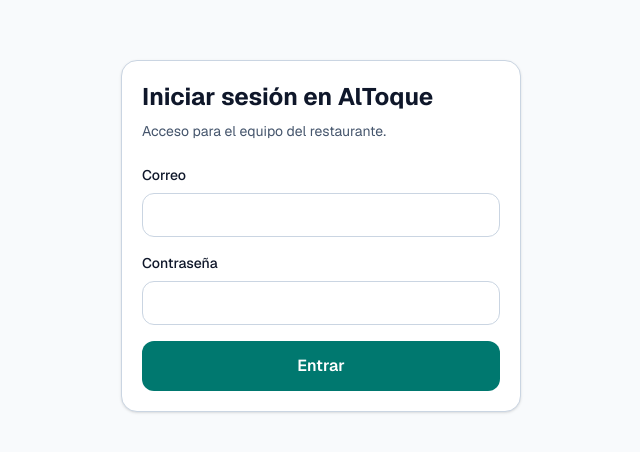
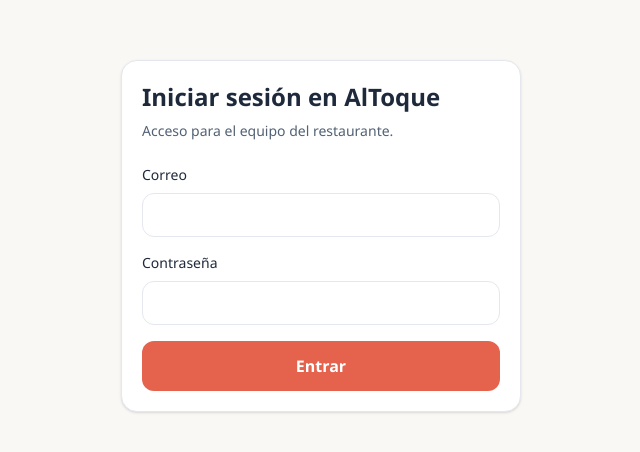
Before and after one commit to alexcrisdev/altoque, a Next.js app: page /login in a window 1280 px wide. Shown: the part 164-616 px from the top of the page, without its empty margins (319-959 px from the left). Built offline with nearby package versions, Linux system fonts and the light colour scheme.

Commit message:
US-100: colores v2 como variables de diseño

```diff
--- a/src/app/globals.css
+++ b/src/app/globals.css
@@ -2,8 +2,23 @@
 
 :root {
   color-scheme: light;
-  --background: #f8fafc;
-  --foreground: #0f172a;
+  --background: #FAF8F5;
+  --foreground: #1E2A3B;
+
+  /* Paleta v2: coral reservado para las acciones principales. */
+  --v2-coral: #E5634D;
+  --v2-coral-suave: #FDEEEA;
+  --v2-coral-oscuro: #B9442F;
+  --v2-pizarra: #1E2A3B;
+  --v2-azul: #3B6EA5;
+  --v2-azul-suave: #EAF1F8;
+  --v2-salvia: #2F8F83;
+  --v2-salvia-suave: #E7F4F1;
+  --v2-rojo: #D64545;
+  --v2-ambar: #D9902F;
+  --v2-marfil: #FAF8F5;
+  --v2-gris-frio: #F4F6F9;
+  --v2-borde: #E4E8EE;
 }
 
 @theme inline {
@@ -12,51 +27,52 @@
   --color-foreground: var(--foreground);
 
   /* Fuentes configuradas en layout.tsx. */
-  --font-sans: var(--font-geist-sans), sans-serif;
-  --font-mono: var(--font-geist-mono), monospace;
+  --font-sans: "Segoe UI", Inter, Arial, sans-serif;
+  --font-mono: ui-monospace, monospace;
 
   /* Marca y superficies. */
-  --color-marca: var(--color-teal-700);
-  --color-marca-hover: var(--color-teal-800);
+  --color-marca: var(--v2-coral);
+  --color-marca-hover: var(--v2-coral-oscuro);
+  --color-marca-suave: var(--v2-coral-suave);
   --color-superficie: #ffffff;
-  --color-superficie-suave: var(--color-slate-100);
-  --color-borde: var(--color-slate-300);
+  --color-superficie-suave: var(--v2-gris-frio);
+  --color-borde: var(--v2-borde);
   --color-texto: var(--foreground);
-  --color-texto-suave: var(--color-slate-600);
+  --color-texto-suave: #526174;
 
   /* Botones de acciones destructivas. */
-  --color-peligro: var(--color-red-700);
-  --color-peligro-hover: var(--color-red-800);
+  --color-peligro: var(--v2-rojo);
+  --color-peligro-hover: #A92F35;
 
   /* Entregado y estados generales. */
-  --color-neutro-fondo: var(--color-slate-100);
-  --color-neutro-borde: var(--color-slate-300);
-  --color-neutro-texto: var(--color-slate-700);
+  --color-neutro-fondo: var(--v2-gris-frio);
+  --color-neutro-borde: var(--v2-borde);
+  --color-neutro-texto: #435064;
 
   /* Aceptado. */
-  --color-info-fondo: var(--color-blue-50);
-  --color-info-borde: var(--color-blue-300);
-  --color-info-texto: var(--color-blue-800);
+  --color-info-fondo: var(--v2-azul-suave);
+  --color-info-borde: #A9C3DD;
+  --color-info-texto: #244F7D;
 
   /* Pendiente. */
-  --color-aviso-fondo: var(--color-amber-50);
-  --color-aviso-borde: var(--color-amber-300);
-  --color-aviso-texto: var(--color-amber-900);
+  --color-aviso-fondo: #FBF1E1;
+  --color-aviso-borde: #E7BD7D;
+  --color-aviso-texto: #70470F;
 
   /* En preparación. */
-  --color-progreso-fondo: var(--color-violet-50);
-  --color-progreso-borde: var(--color-violet-300);
-  --color-progreso-texto: var(--color-violet-800);
+  --color-progreso-fondo: var(--v2-azul-suave);
+  --color-progreso-borde: #A9C3DD;
+  --color-progreso-texto: #244F7D;
 
   /* Listo. */
-  --color-exito-fondo: var(--color-emerald-50);
-  --color-exito-borde: var(--color-emerald-300);
-  --color-exito-texto: var(--color-emerald-800);
+  --color-exito-fondo: var(--v2-salvia-suave);
+  --color-exito-borde: #9CCFC6;
+  --color-exito-texto: #17695F;
 
   /* Cancelado y errores. */
-  --color-peligro-fondo: var(--color-red-50);
-  --color-peligro-borde: var(--color-red-300);
-  --color-peligro-texto: var(--color-red-800);
+  --color-peligro-fondo: #FCECEC;
+  --color-peligro-borde: #E7A4A4;
+  --color-peligro-texto: #A92F35;
 }
 
 @theme {
@@ -71,5 +87,5 @@
 body {
   background: var(--background);
   color: var(--foreground);
-  font-family: var(--font-geist-sans), sans-serif;
+  font-family: "Segoe UI", Inter, Arial, sans-serif;
 }
--- a/src/app/layout.tsx
+++ b/src/app/layout.tsx
@@ -1,16 +1,5 @@
 import type { Metadata } from "next";
-import { Geist, Geist_Mono } from "next/font/google";
 import "./globals.css";
-
-const geistSans = Geist({
-  variable: "--font-geist-sans",
-  subsets: ["latin"],
-});
-
-const geistMono = Geist_Mono({
-  variable: "--font-geist-mono",
-  subsets: ["latin"],
-});
 
 export const metadata: Metadata = {
   title: "AlToque",
@@ -21,7 +10,7 @@ export default function RootLayout({ children }: LayoutProps<"/">) {
   return (
     <html
       lang="es"
-      className={`${geistSans.variable} ${geistMono.variable} h-full antialiased`}
+      className="h-full antialiased"
     >
       <body className="min-h-full flex flex-col">
         {children}
```
